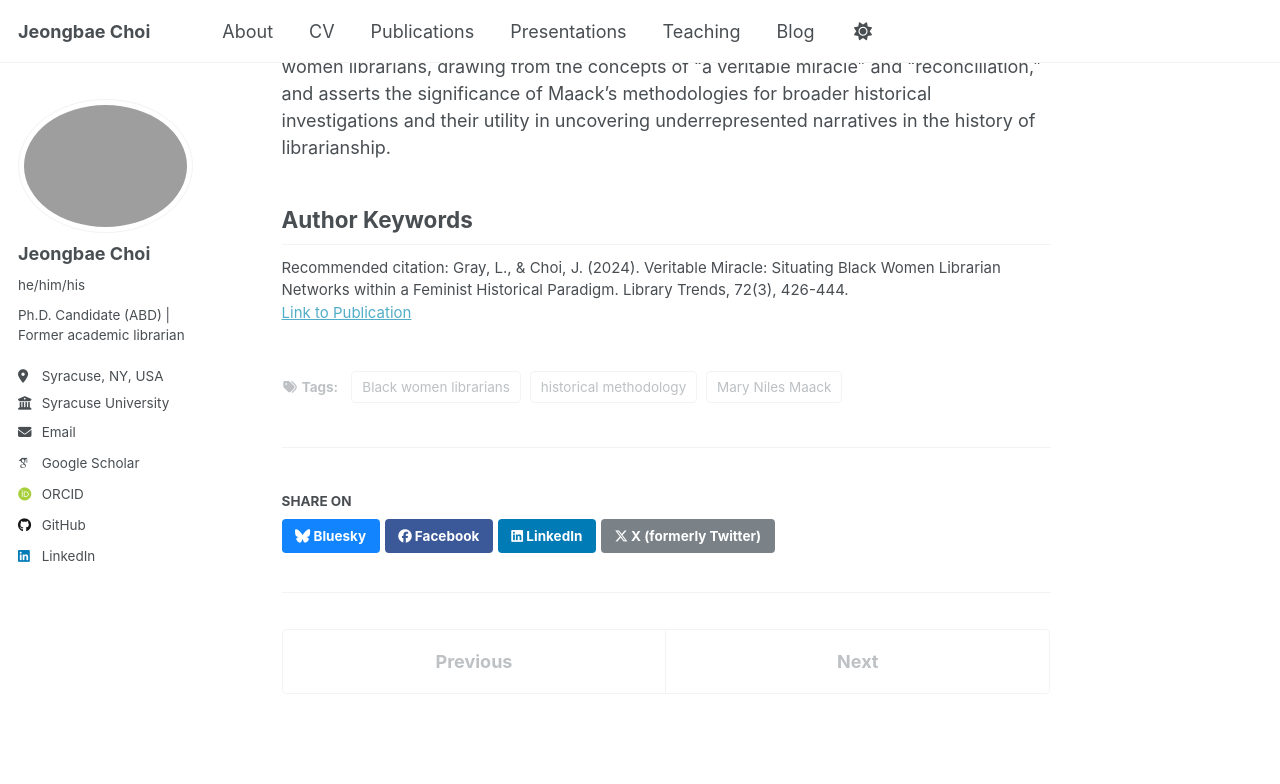
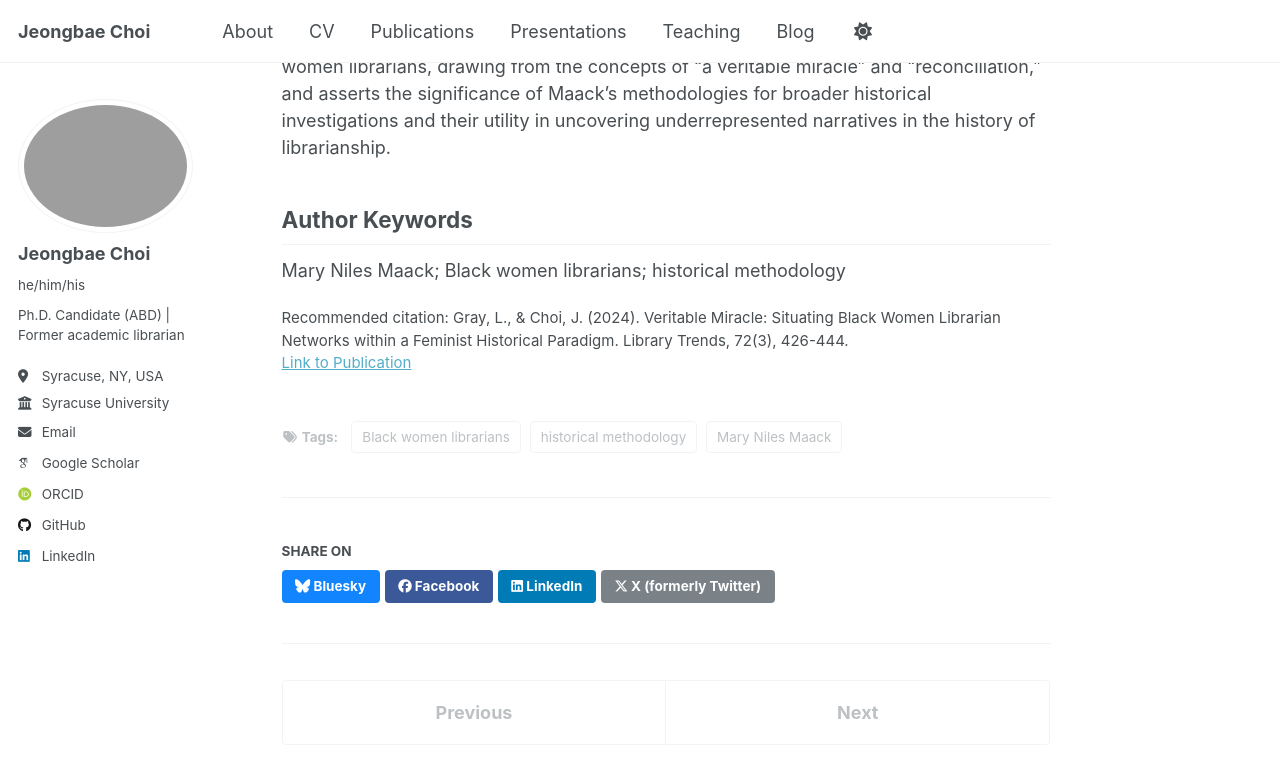
Before and after one commit to JeongbaeChoi/jeongbaechoi.github.io, a Jekyll site: the page built from _publications/A01-2024-11.md, in a window 1280 px wide and 900 px high, scrolled down 590 px. Shown: the top 784 px of the window. Built offline with Jekyll 4.4.1, drawn with Linux system fonts in a browser that asks for light colours; some web fonts are replaced; a script that is not in the unit is left out.

Commit message:
Update A01-2024-11.md

```diff
--- a/_publications/A01-2024-11.md
+++ b/_publications/A01-2024-11.md
@@ -22,3 +22,4 @@ This article explores Black women's librarian networks in early twentieth-centur
 
 Author Keywords
 ---
+Mary Niles Maack; Black women librarians; historical methodology
```
